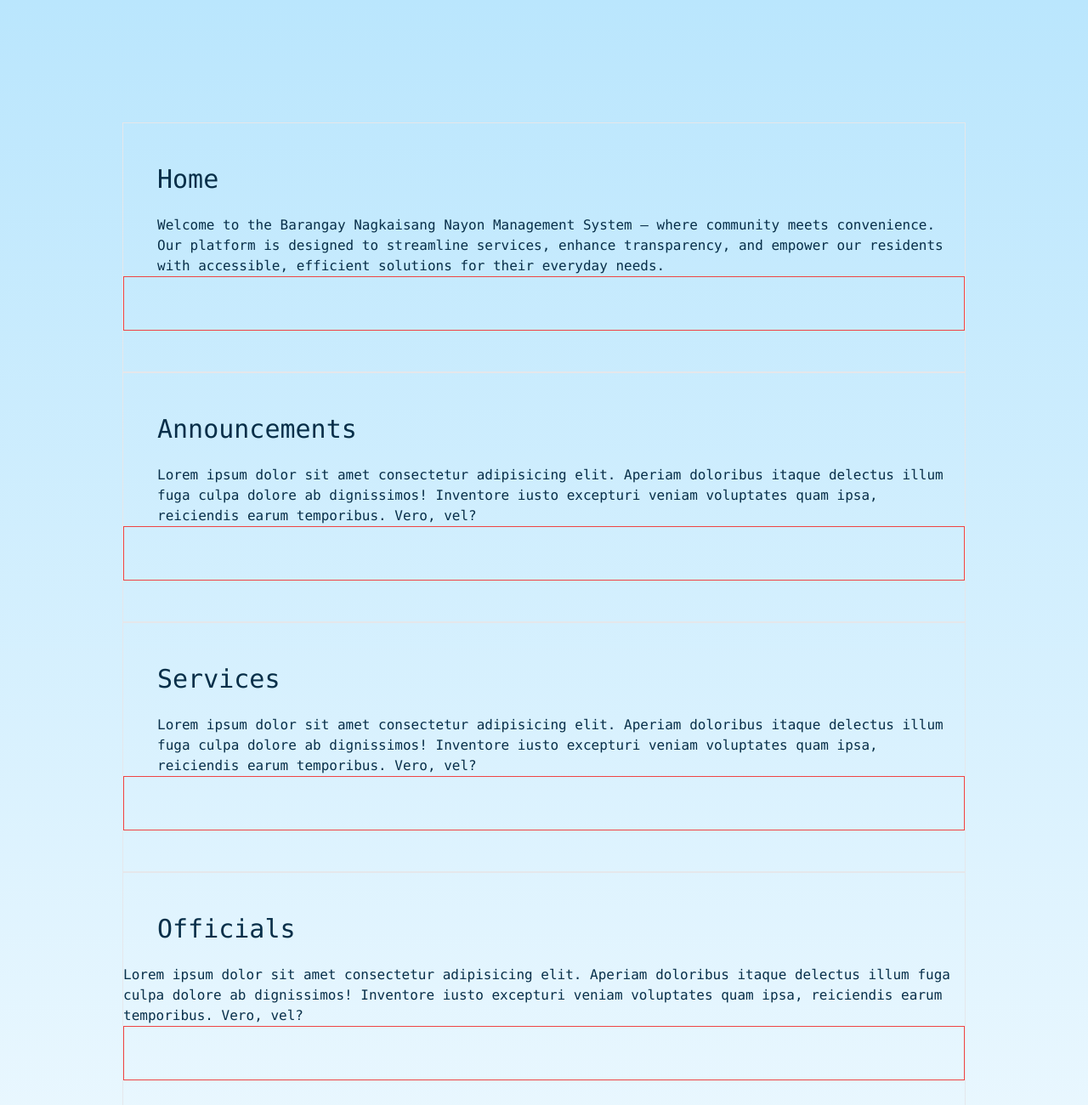
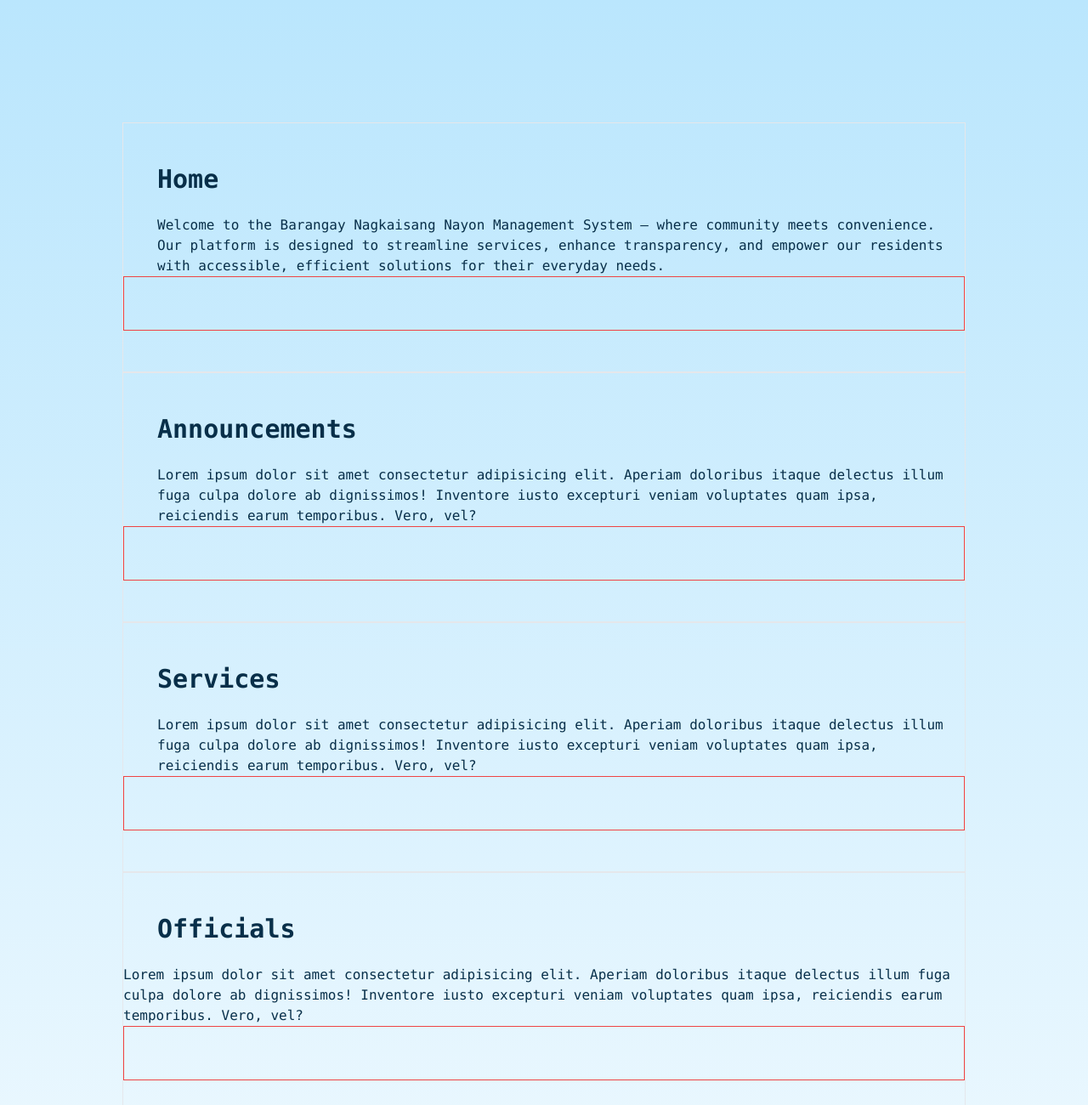
Before and after one commit to H4d3ssss/tailwindcss, a website: page public/index.html in a window 1280 px wide. Shown: the top 1300 px of the page at 85% size. Drawn offline with nearby package versions, Linux system fonts and the light colour scheme.

Commit message:
goodnight muna

```diff
--- a/public/index.html
+++ b/public/index.html
@@ -9,42 +9,42 @@
 <main class="md:pt-36 p-6 md:px-24 lg:px-36 md:py-24 py-16">
     <div class="border py-12" id="home">
       <!-- HOME -->
-      <h1 class="text-3xl pl-10 pb-6 p">Home</h1>
+      <h1 class="text-3xl pl-10 pb-6 font-bold">Home</h1>
       <p class="pl-10 ">Welcome to the Barangay Nagkaisang Nayon Management System – where community meets convenience. Our platform is designed to streamline services, enhance transparency, and empower our residents with accessible, efficient solutions for their everyday needs.</p>
       <!-- HOME -->
       <div id="announcements" class="border border-red-500 md:h-16 h-12"></div> <!-- DONUT TOUCH -->
     </div>
     <div class="border py-12">
       <!-- ANNOUNCEMENTS -->
-      <h1 class="text-3xl pl-10 pb-6">Announcements</h1>
+      <h1 class="text-3xl pl-10 pb-6 font-bold">Announcements</h1>
       <p class="pl-10 ">Lorem ipsum dolor sit amet consectetur adipisicing elit. Aperiam doloribus itaque delectus illum fuga culpa dolore ab dignissimos! Inventore iusto excepturi veniam voluptates quam ipsa, reiciendis earum temporibus. Vero, vel?</p>
       <!-- ANNOUNCEMENTS -->
       <div id="services" class="border border-red-500 md:h-16 h-12"></div> <!-- DONUT TOUCH -->
     </div>
     <div class="border py-12" id="services">
       <!-- SERVICES -->
-      <h1 class="text-3xl pl-10 pb-6">Services</h1>
+      <h1 class="text-3xl pl-10 pb-6 font-bold">Services</h1>
       <p class="pl-10 ">Lorem ipsum dolor sit amet consectetur adipisicing elit. Aperiam doloribus itaque delectus illum fuga culpa dolore ab dignissimos! Inventore iusto excepturi veniam voluptates quam ipsa, reiciendis earum temporibus. Vero, vel?</p>
       <!-- SERVICES -->
       <div id="officials" class="border border-red-500 md:h-16 h-12"></div> <!-- DONUT TOUCH -->
     </div>
     <div class="border py-12" id="services">
       <!-- OFFICIALS -->
-      <h1 class="text-3xl pl-10 pb-6">Officials</h1>
+      <h1 class="text-3xl pl-10 pb-6 font-bold">Officials</h1>
       <p>Lorem ipsum dolor sit amet consectetur adipisicing elit. Aperiam doloribus itaque delectus illum fuga culpa dolore ab dignissimos! Inventore iusto excepturi veniam voluptates quam ipsa, reiciendis earum temporibus. Vero, vel?</p>
       <!-- OFFICIALS -->
       <div id="about-us" class="border border-red-500 md:h-16 h-12"></div> <!-- DONUT TOUCH -->
     </div>
     <div class="border py-12" id="services">
       <!-- ABOUT US -->
-      <h1 class="text-3xl pl-10 pb-6">About Us</h1>
+      <h1 class="text-3xl pl-10 pb-6 font-bold">About Us</h1>
       <p>Lorem ipsum dolor sit amet consectetur adipisicing elit. Aperiam doloribus itaque delectus illum fuga culpa dolore ab dignissimos! Inventore iusto excepturi veniam voluptates quam ipsa, reiciendis earum temporibus. Vero, vel?</p>
       <!-- ABOUT US -->
       <div id="contact-us" class="border border-red-500 md:h-16 h-12"></div> <!-- DONUT TOUCH -->
     </div>
     <div class="border py-12" id="services">
       <!-- CONTACT US -->
-      <h1 class="text-3xl pl-10 pb-6">Contact Us</h1>
+      <h1 class="text-3xl pl-10 pb-6 font-bold">Contact Us</h1>
       <p>Lorem ipsum dolor sit amet consectetur adipisicing elit. Aperiam doloribus itaque delectus illum fuga culpa dolore ab dignissimos! Inventore iusto excepturi veniam voluptates quam ipsa, reiciendis earum temporibus. Vero, vel?</p>
       <!-- CONTACT US -->
     </div>
```
